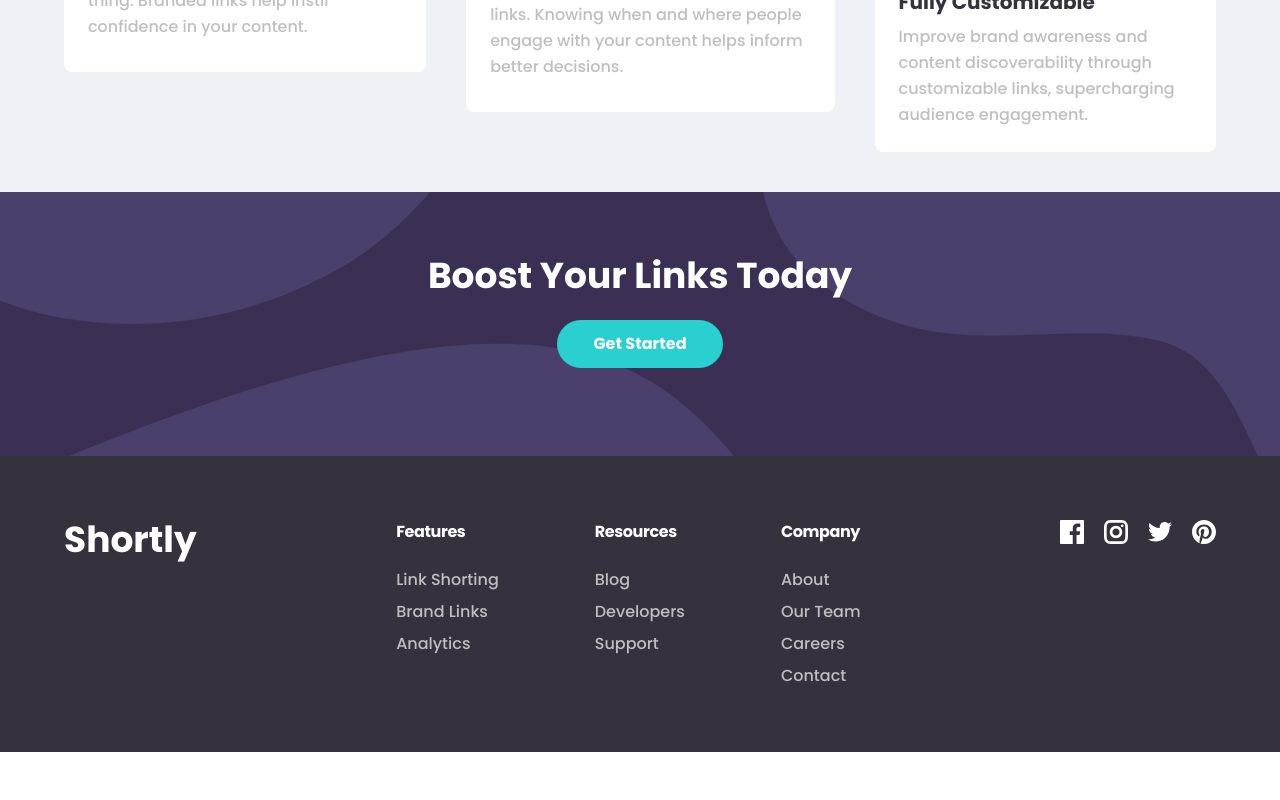
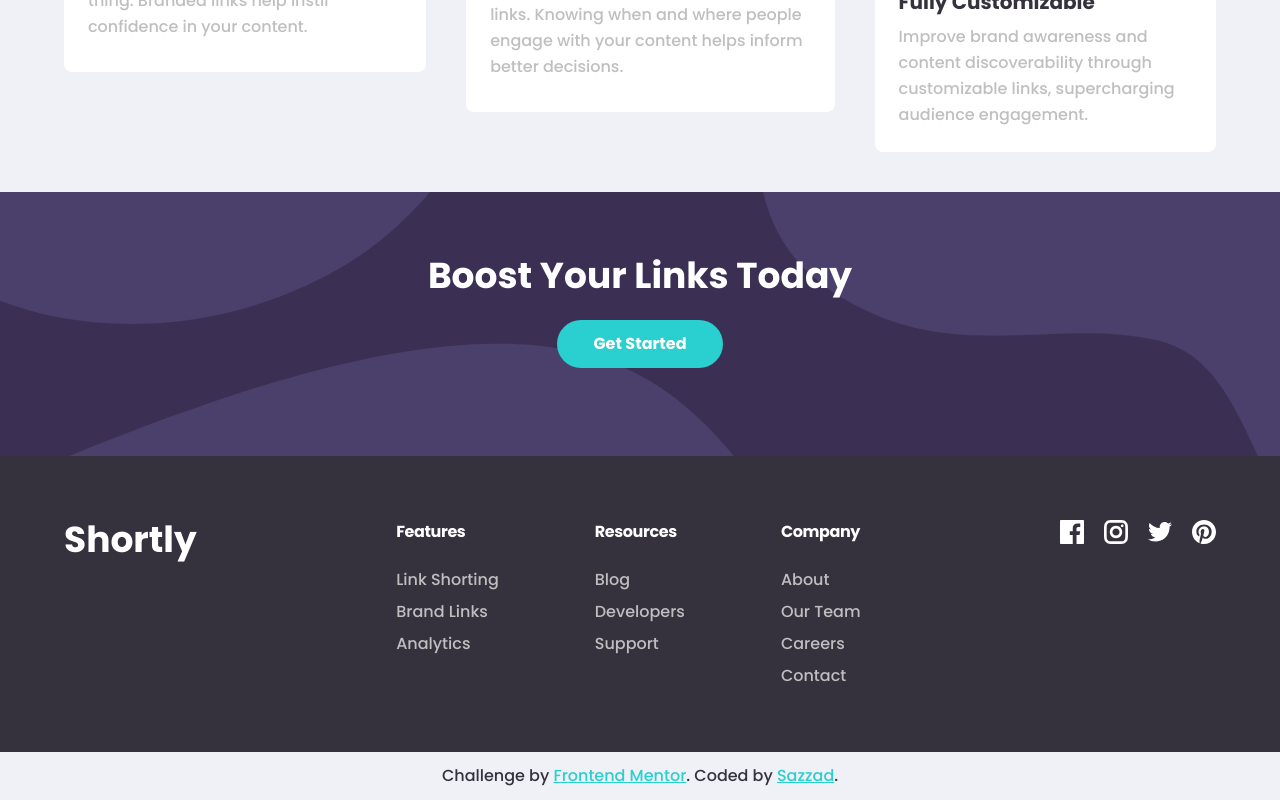
Before and after one commit to sazzad4677/cutly-frontend, a React (Create React App) app: page / in a window 1280 px wide. Shown: the part 1239-2039 px from the top of the page. Before the commit the page ends 1991 px from the top, so only its background shows below. Built offline with nearby package versions, Linux system fonts and the light colour scheme.

Commit message:
production link error and attribution added

```diff
--- a/src/App.js
+++ b/src/App.js
@@ -24,6 +24,25 @@ function App() {
         <button className="getStartedButton">Get Started</button>
       </section>
       <Footer />
+      <div className="attribution bg-neutral-bg p-3 text-center font-mono text-neutral-dark-violet">
+        Challenge by{" "}
+        <a
+          href="https://www.frontendmentor.io?ref=challenge"
+          target="_blank"
+          className="text-primary-cyan underline"
+        >
+          Frontend Mentor
+        </a>
+        . Coded by{" "}
+        <a
+          href="https://github.com/sazzad4677/"
+          target="_blank"
+          className="text-primary-cyan underline"
+        >
+          Sazzad
+        </a>
+        .
+      </div>
     </div>
   );
 }
--- a/src/components/Footer/Footer.js
+++ b/src/components/Footer/Footer.js
@@ -23,13 +23,13 @@ const Footer = () => {
             <h2 className="mb-4 font-bold tracking-tight text-white">
               Features
             </h2>
-            <a href="#" className="text-neutral-gray hover:text-primary-cyan">
+            <a href="/" className="text-neutral-gray hover:text-primary-cyan">
               Link Shorting
             </a>
-            <a href="#" className="text-neutral-gray hover:text-primary-cyan">
+            <a href="/" className="text-neutral-gray hover:text-primary-cyan">
               Brand Links
             </a>
-            <a href="#" className="text-neutral-gray hover:text-primary-cyan">
+            <a href="/" className="text-neutral-gray hover:text-primary-cyan">
               Analytics
             </a>
           </div>
@@ -38,13 +38,13 @@ const Footer = () => {
             <h2 className="mb-4 font-bold tracking-tight text-white">
               Resources
             </h2>
-            <a href="#" className="text-neutral-gray  hover:text-primary-cyan">
+            <a href="/" className="text-neutral-gray  hover:text-primary-cyan">
               Blog
             </a>
-            <a href="#" className="text-neutral-gray  hover:text-primary-cyan">
+            <a href="/" className="text-neutral-gray  hover:text-primary-cyan">
               Developers
             </a>
-            <a href="#" className="text-neutral-gray  hover:text-primary-cyan">
+            <a href="/" className="text-neutral-gray  hover:text-primary-cyan">
               Support
             </a>
           </div>
@@ -52,16 +52,16 @@ const Footer = () => {
             <h2 className="mb-4 font-bold tracking-tight text-white">
               Company
             </h2>
-            <a href="#" className="text-neutral-gray  hover:text-primary-cyan">
+            <a href="/" className="text-neutral-gray  hover:text-primary-cyan">
               About
             </a>
-            <a href="#" className="text-neutral-gray  hover:text-primary-cyan">
+            <a href="/" className="text-neutral-gray  hover:text-primary-cyan">
               Our Team
             </a>
-            <a href="#" className="text-neutral-gray  hover:text-primary-cyan">
+            <a href="/" className="text-neutral-gray  hover:text-primary-cyan">
               Careers
             </a>
-            <a href="#" className="text-neutral-gray  hover:text-primary-cyan">
+            <a href="/" className="text-neutral-gray  hover:text-primary-cyan">
               Contact
             </a>
           </section>
```
